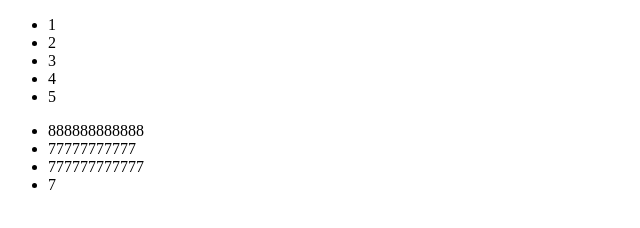
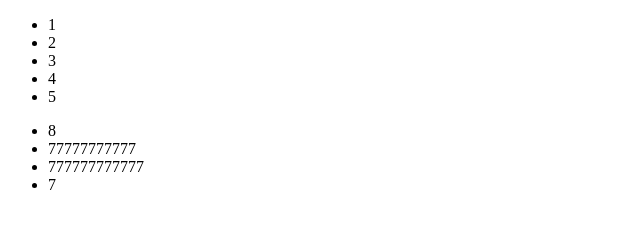
Before and after one commit to AlexeyShaktov/GitTest, a plain HTML site: page index.html in a window 1280 px wide. Shown: the whole page, without its empty margins (0-640 px from the left). Drawn offline with Linux system fonts and the light colour scheme.

Commit message:
Update index.html

```diff
--- a/index.html
+++ b/index.html
@@ -13,7 +13,7 @@
             <li>5</li>
         </ul>
         <ul>
-            <li>888888888888</li>
+            <li>8</li>
             <li>77777777777</li>
             <li>777777777777</li>
             <li>7</li>
```
